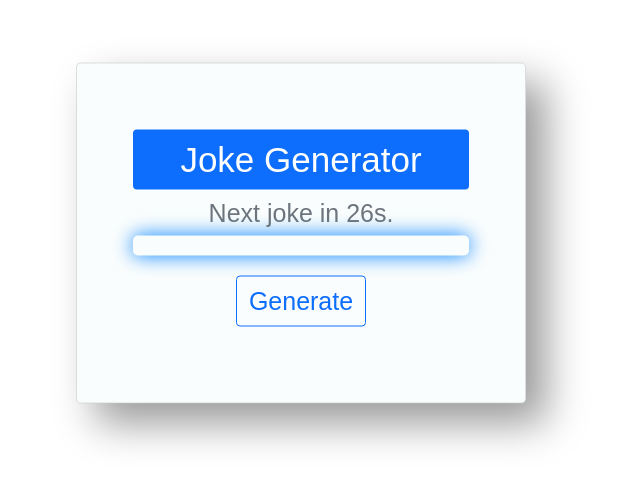
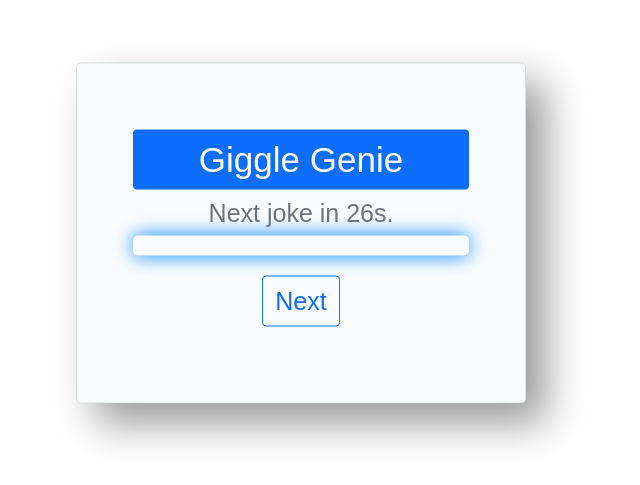
Before and after one commit to anubhavlal07/Jokes-Api, a plain HTML site: page index.html in a window 1280 px wide. Shown: the part 167-652 px from the top of the page, without its empty margins (339-979 px from the left). Drawn offline with nearby package versions, Linux system fonts and the light colour scheme; no server answers; a web font is replaced by a local one.

```diff
--- a/index.html
+++ b/index.html
@@ -5,7 +5,7 @@
    <meta charset="UTF-8">
    <meta http-equiv="X-UA-Compatible" content="IE=edge">
    <meta name="viewport" content="width=device-width, initial-scale=1.0">
-   <title>Joke Generator</title>
+   <title>Giggle Genie</title>
    <link href="https://cdn.jsdelivr.net/npm/bootstrap@5.1.3/dist/css/bootstrap.min.css" rel="stylesheet"
       integrity="sha384-1BmE4kWBq78iYhFldvKuhfTAU6auU8tT94WrHftjDbrCEXSU1oBoqyl2QvZ6jIW3" crossorigin="anonymous">
    <script src="https://cdn.jsdelivr.net/npm/bootstrap@5.1.3/dist/js/bootstrap.bundle.min.js"
@@ -17,10 +17,10 @@
 <body>
    <div class="card">
       <div class="card-body">
-         <h5 class="card-title"><span class="badge bg-primary title">Joke Generator</span></h5>
+         <h5 class="card-title"><span class="badge bg-primary title">Giggle Genie</span></h5>
          <h6 class="card-subtitle mb-2 text-muted text-center" id="next"></h6>
          <p class="card-text" id="joke"></p>
-         <button type="button" class="btn btn-outline-primary" id="btn">Generate</button>
+         <button type="button" class="btn btn-outline-primary" id="btn">Next</button>
       </div>
    </div>
    <script src="./index.js"></script>
```
Also changed, not shown: 1 other file.
